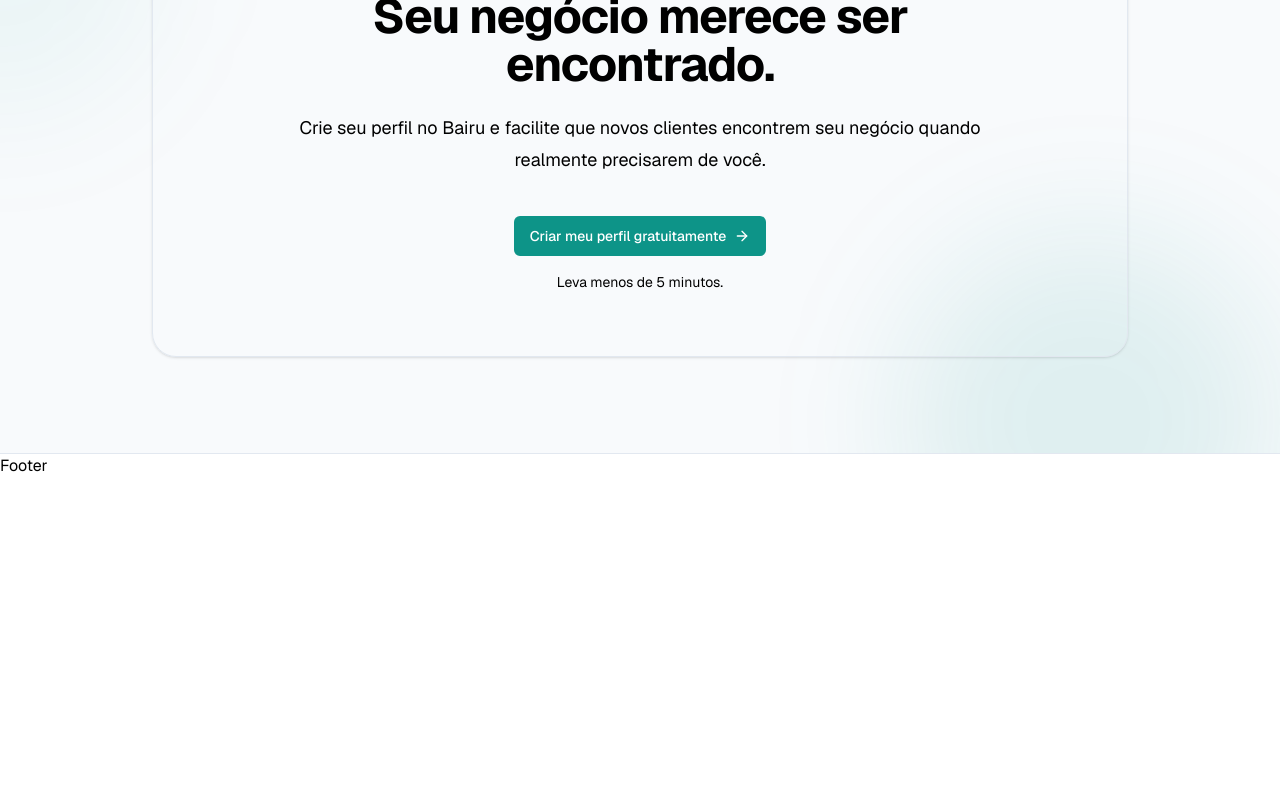
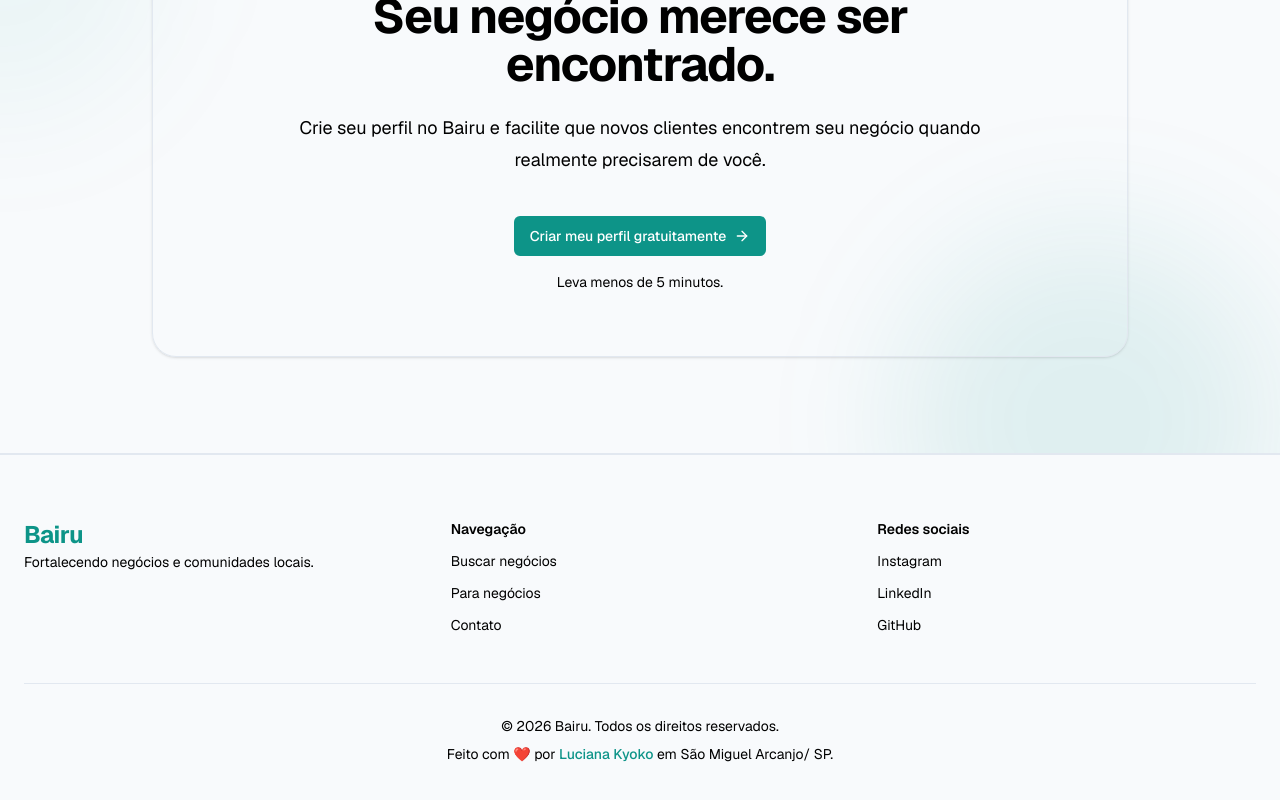
Before and after one commit to lucianakyoko/bairu, a Next.js app in the folder apps/web/: page / in a window 1280 px wide. Shown: the part 5922-6722 px from the top of the page. Before the commit the page ends 6400 px from the top, so only its background shows below. Built offline with nearby package versions, Linux system fonts and the light colour scheme.

Commit message:
feat(web): implement homepage footer

```diff
--- a/apps/web/app/page.tsx
+++ b/apps/web/app/page.tsx
@@ -7,7 +7,7 @@
 import { Audience } from '@/components/homepage/Audience/Audience';
 import { Mission } from '@/components/homepage/Mission/Mission';
 import { CTA } from '@/components/homepage/CTA/CTA';
-import { Footer } from '@/components/layout/Footer';
+import { Footer } from '@/components/layout/Footer/Footer';
 
 export default function HomePage() {
   return (
--- a/apps/web/components/layout/Footer.tsx
+++ /dev/null
@@ -1,3 +0,0 @@
-export function Footer() {
-  return <footer>Footer</footer>;
-}
--- /dev/null
+++ b/apps/web/components/layout/Footer/Footer.tsx
@@ -0,0 +1,40 @@
+import Link from 'next/link';
+
+import { FooterBrand } from './FooterBrand';
+import { FooterNavigation } from './FooterNavigation';
+import { FooterSocialLinks } from './FooterSocialLinks';
+
+const currentYear = new Date().getFullYear();
+
+export function Footer() {
+  return (
+    <footer className="border-t border-border bg-background">
+      <div className="container mx-auto space-y-12 px-6 py-16">
+        <div className="grid gap-12 md:grid-cols-3">
+          <FooterBrand />
+
+          <FooterNavigation />
+
+          <FooterSocialLinks />
+        </div>
+
+        <div className="border-t border-border pt-8 text-center text-sm text-muted-foreground">
+          <p>© {currentYear} Bairu. Todos os direitos reservados.</p>
+
+          <p className="mt-2">
+            Feito com ❤️ por{' '}
+            <Link
+              href="https://lucianakyoko.vercel.app"
+              target="_blank"
+              rel="noopener noreferrer"
+              className="font-medium text-primary transition-colors hover:underline"
+            >
+              Luciana Kyoko
+            </Link>{' '}
+            em São Miguel Arcanjo/ SP.
+          </p>
+        </div>
+      </div>
+    </footer>
+  );
+}
--- /dev/null
+++ b/apps/web/components/layout/Footer/FooterBrand.tsx
@@ -0,0 +1,15 @@
+import Link from 'next/link';
+
+export function FooterBrand() {
+  return (
+    <div className="space-y-3">
+      <Link href="/" className="text-2xl font-bold tracking-tight text-primary">
+        Bairu
+      </Link>
+
+      <p className="max-w-sm text-sm leading-relaxed text-muted-foreground">
+        Fortalecendo negócios e comunidades locais.
+      </p>
+    </div>
+  );
+}
--- /dev/null
+++ b/apps/web/components/layout/Footer/FooterNavigation.tsx
@@ -0,0 +1,21 @@
+import Link from 'next/link';
+
+import { footerNavigation } from './navigation';
+
+export function FooterNavigation() {
+  return (
+    <nav aria-label="Links do rodapé" className="flex flex-col gap-3">
+      <h3 className="text-sm font-semibold text-foreground">Navegação</h3>
+
+      {footerNavigation.map((item) => (
+        <Link
+          key={item.href}
+          href={item.href}
+          className="text-sm text-muted-foreground transition-colors hover:text-foreground"
+        >
+          {item.label}
+        </Link>
+      ))}
+    </nav>
+  );
+}
--- /dev/null
+++ b/apps/web/components/layout/Footer/FooterSocialLinks.tsx
@@ -0,0 +1,21 @@
+import Link from 'next/link';
+
+import { socialLinks } from './socialLinks';
+
+export function FooterSocialLinks() {
+  return (
+    <div className="flex flex-col gap-3">
+      <h3 className="text-sm font-semibold text-foreground">Redes sociais</h3>
+
+      {socialLinks.map((item) => (
+        <Link
+          key={item.label}
+          href={item.href}
+          className="text-sm text-muted-foreground transition-colors hover:text-foreground"
+        >
+          {item.label}
+        </Link>
+      ))}
+    </div>
+  );
+}
--- /dev/null
+++ b/apps/web/components/layout/Footer/index.ts
@@ -0,0 +1 @@
+export * from './Footer';
--- /dev/null
+++ b/apps/web/components/layout/Footer/navigation.ts
@@ -0,0 +1,14 @@
+export const footerNavigation = [
+  {
+    label: 'Buscar negócios',
+    href: '/',
+  },
+  {
+    label: 'Para negócios',
+    href: '/para-negocios',
+  },
+  {
+    label: 'Contato',
+    href: '/contato',
+  },
+];
--- /dev/null
+++ b/apps/web/components/layout/Footer/socialLinks.ts
@@ -0,0 +1,14 @@
+export const socialLinks = [
+  {
+    label: 'Instagram',
+    href: '#',
+  },
+  {
+    label: 'LinkedIn',
+    href: '#',
+  },
+  {
+    label: 'GitHub',
+    href: '#',
+  },
+];
```
